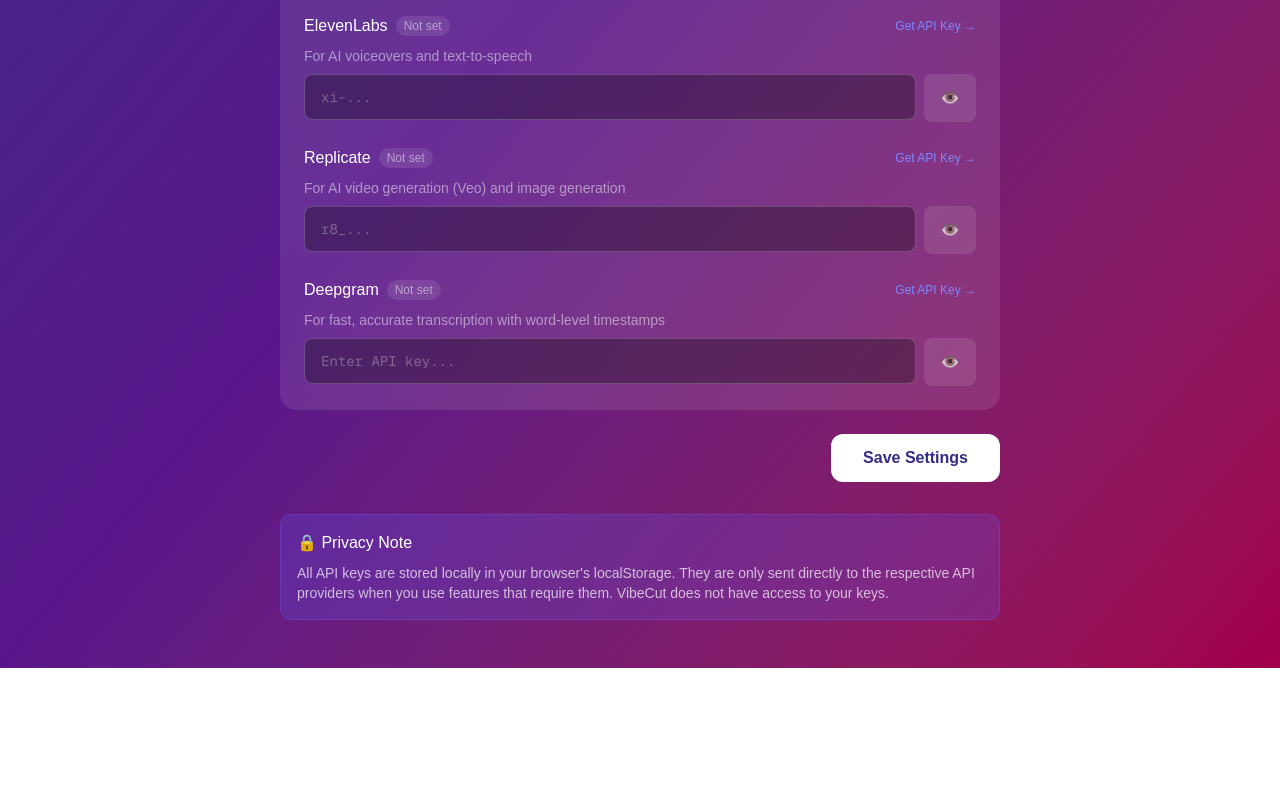
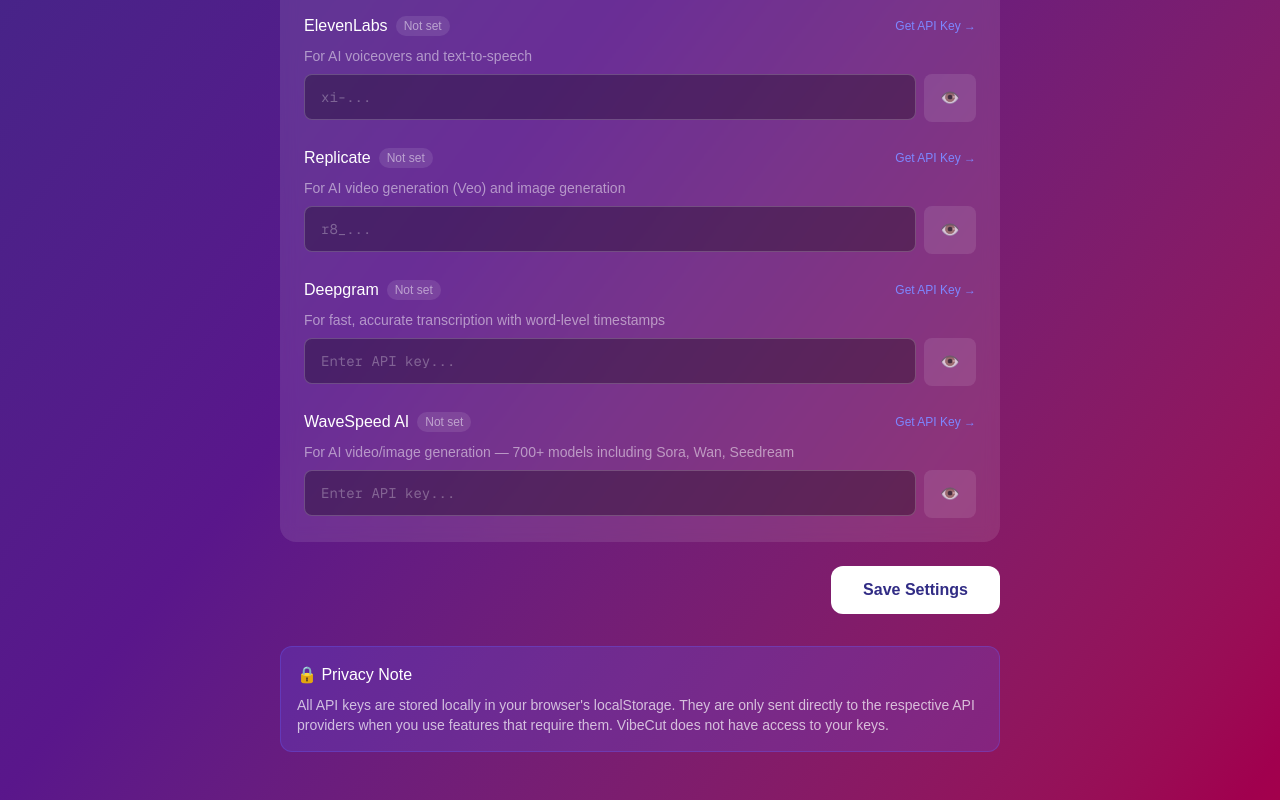
Before and after one commit to RuckVibeCodes/vibecut-web, a Next.js app: page /settings in a window 1280 px wide. Shown: the part 855-1655 px from the top of the page. Before the commit the page ends 1523 px from the top, so only its background shows below. Built offline with nearby package versions, Linux system fonts and the light colour scheme.

Commit message:
feat: Add WaveSpeed AI to API key settings
- 700+ models for video/image generation (Sora, Wan, Seedream)

```diff
--- a/src/app/settings/page.tsx
+++ b/src/app/settings/page.tsx
@@ -9,6 +9,7 @@
   elevenlabs: string;
   replicate: string;
   deepgram: string;
+  wavespeed: string;
 }
 
 const API_KEY_CONFIG = [
@@ -47,6 +48,13 @@
     placeholder: '',
     docsUrl: 'https://console.deepgram.com/',
   },
+  {
+    key: 'wavespeed' as const,
+    name: 'WaveSpeed AI',
+    description: 'For AI video/image generation — 700+ models including Sora, Wan, Seedream',
+    placeholder: '',
+    docsUrl: 'https://wavespeed.ai/settings/api-keys',
+  },
 ];
 
 export default function SettingsPage() {
@@ -56,6 +64,7 @@
     elevenlabs: '',
     replicate: '',
     deepgram: '',
+    wavespeed: '',
   });
   const [showKeys, setShowKeys] = useState<Record<string, boolean>>({});
   const [saved, setSaved] = useState(false);
```
